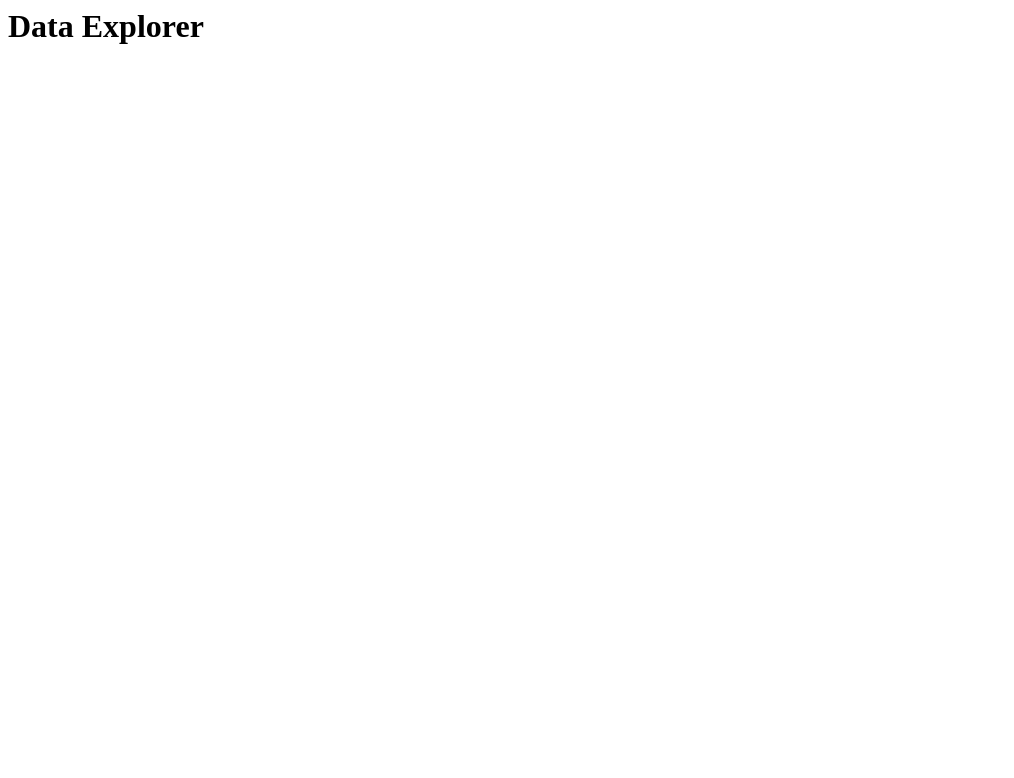
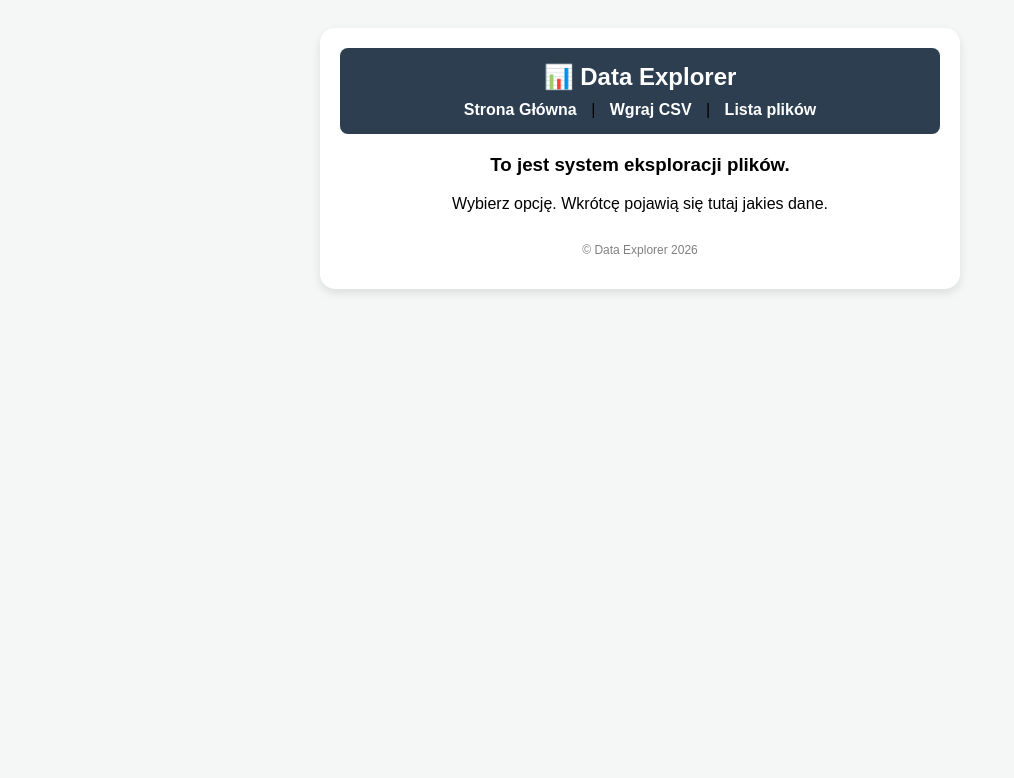
Before and after one commit to karolkamuda89-ux/Projekt, a Django app: page / in a window 1280 px wide. Before the commit the part shown is almost empty. Shown: the top 778 px of the page, without its empty margins (0-1014 px from the left). Run offline with Django 5.2, Linux system fonts and the light colour scheme.

Commit message:
Dodano prosty szablon bazowy HTML

```diff
--- a/datasets/templates/datasets/index.html
+++ b/datasets/templates/datasets/index.html
@@ -1 +1,36 @@
-<h1>Data Explorer</h1>
+<!DOCTYPE html>
+<html lang="pl">
+<head>
+    <meta charset="UTF-8">
+    <title>Data Explorer</title>
+    <style>
+        body { background: #f4f7f6; font-family: Arial, sans-serif; padding: 20px; }
+        .centrum { background: white; max-width: 600px; margin: 0 auto; padding: 20px; text-align: center; border-radius: 15px; box-shadow: 0 4px 10px rgba(0,0,0,0.1); }
+        .menu { background: #2c3e50; padding: 15px; border-radius: 8px; margin-bottom: 20px; }
+        .menu a { color: white; text-decoration: none; margin: 0 10px; font-weight: bold; }
+    </style>
+</head>
+<body>
+
+    <!-- główny div, centrum strony (wyśrodkowane) -->
+    <div class="centrum">
+
+        <!-- 1. menu górne -->
+        <div class="menu">
+            <h2 style="color: white; margin: 0 0 10px 0;">📊 Data Explorer</h2>
+            <a href="#">Strona Główna</a> | <a href="#">Wgraj CSV</a> | <a href="#">Lista plików</a>
+        </div>
+
+        <!-- 2. treść, tu będą wklejać się inne strony, z tymi danymi czy coś -->
+        {% block content %}
+            <h3>To jest system eksploracji plików.</h3>
+            <p>Wybierz opcję. Wkrótcę pojawią się tutaj jakies dane.</p>
+        {% endblock %}
+
+        <!-- 3. stopka -->
+        <p style="color: gray; font-size: 12px; margin-top: 30px;">&copy; Data Explorer 2026</p>
+
+    </div>
+
+</body>
+</html>
```
